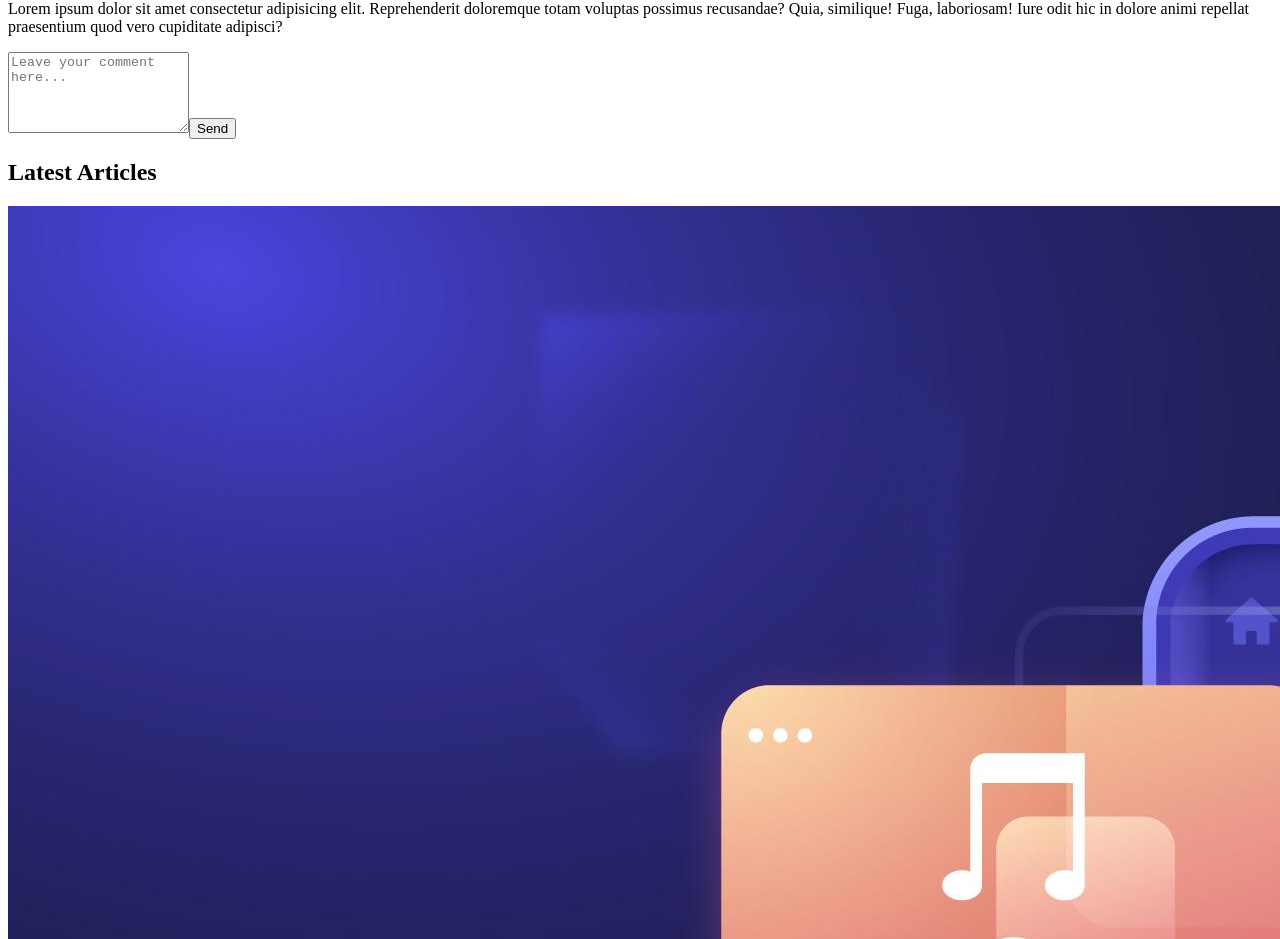
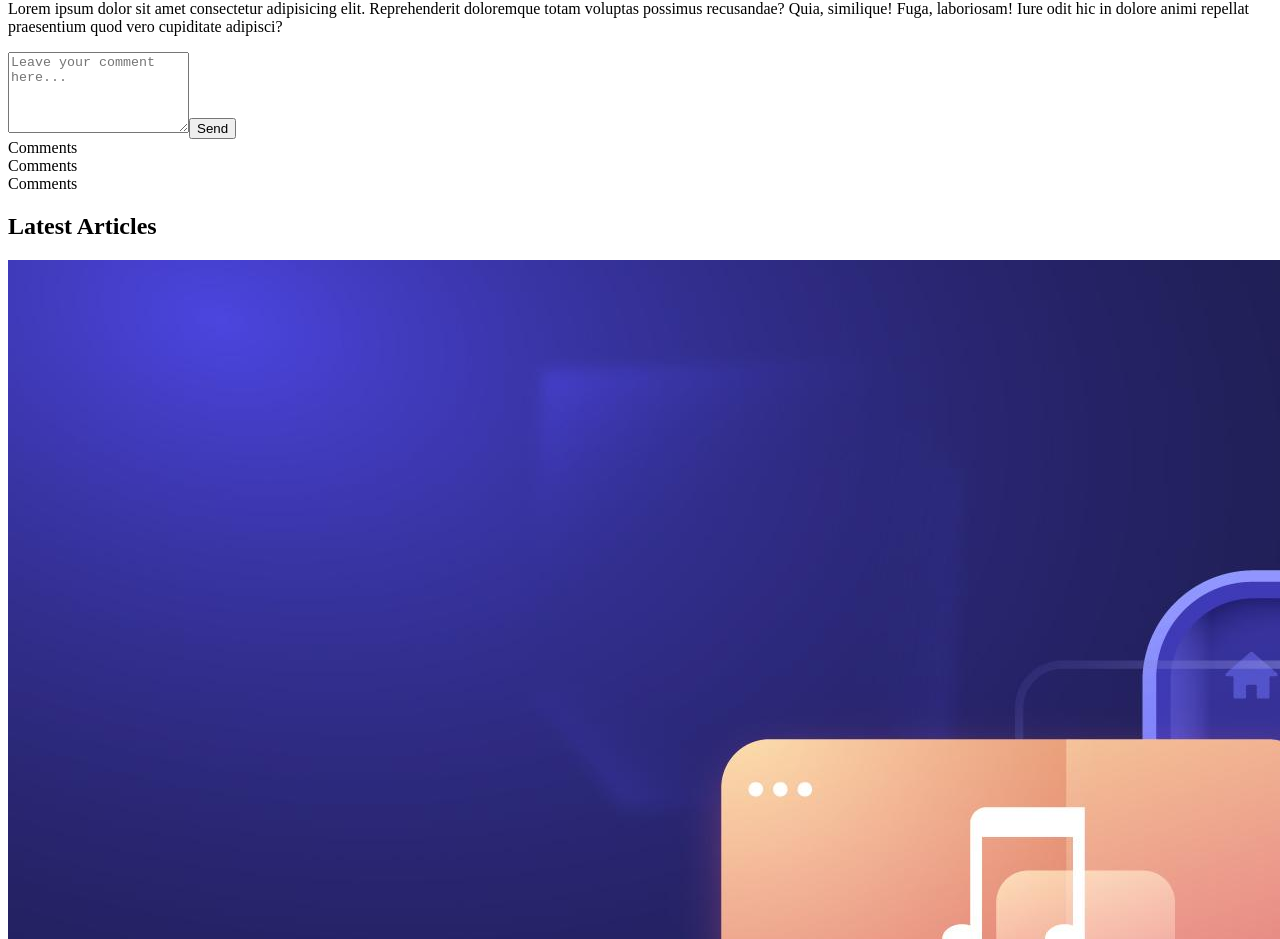
Before and after one commit to Pasan-Pahasara/MERN-Blogger-App, a React (Create React App) app in the folder front-end/: page /blog/1 in a window 1280 px wide. Shown: the part 2347-3286 px from the top of the page. Built offline with nearby package versions, Linux system fonts and the light colour scheme; the HTML template or start-up script is replaced by a standard one.

Commit message:
Added Comments fix error

```diff
--- a/front-end/src/components/Comments/CommentsContainer/CommentsContainer.tsx
+++ b/front-end/src/components/Comments/CommentsContainer/CommentsContainer.tsx
@@ -1,6 +1,7 @@
 import React, { useEffect, useState } from "react";
 import CommentForm from "../CommentForm/CommentForm";
 import { getCommentsData } from "../../../data/Comments/Comments";
+import Comments from "../Comments";
 
 // start introducing props
 interface CommentsContainerProps {
@@ -28,6 +29,10 @@ const CommentsContainer = ({ className }: CommentsContainerProps) => {
   // start state
   const [comments, setComments] = useState<Comment[]>([]);
   // end state
+
+  // start main comments
+  const mainComments = comments.filter((comment) => comment.parent === null);
+  // end main comments
 
   console.log(comments);
 
@@ -58,7 +63,7 @@ const CommentsContainer = ({ className }: CommentsContainerProps) => {
     };
     // start set comments
     setComments((curState) => {
-      return [newComment, ...curState]
+      return [newComment, ...curState];
     });
     // end set comments
   };
@@ -72,6 +77,11 @@ const CommentsContainer = ({ className }: CommentsContainerProps) => {
         formSubmitHandler={(value) => addCommentHandler({ value })}
       />
       {/* end added comment form  */}
+      <div className="space-y-4 mt-8">
+        {mainComments.map((comment) => (
+          <Comments />
+      ))}
+      </div>
     </div>
   );
 };
--- a/front-end/src/pages/ArticleDetails/ArticleDetails.tsx
+++ b/front-end/src/pages/ArticleDetails/ArticleDetails.tsx
@@ -87,7 +87,7 @@ const ArticleDetails = () => {
             </div>
             {/* end discription */}
             {/* start comments container  */}
-            <CommentsContainer className="mt-10" value={""} />
+            <CommentsContainer className="mt-10" value=""/>
             {/* end comments container  */}
           </article>
           {/* start suggested posts */}
```
